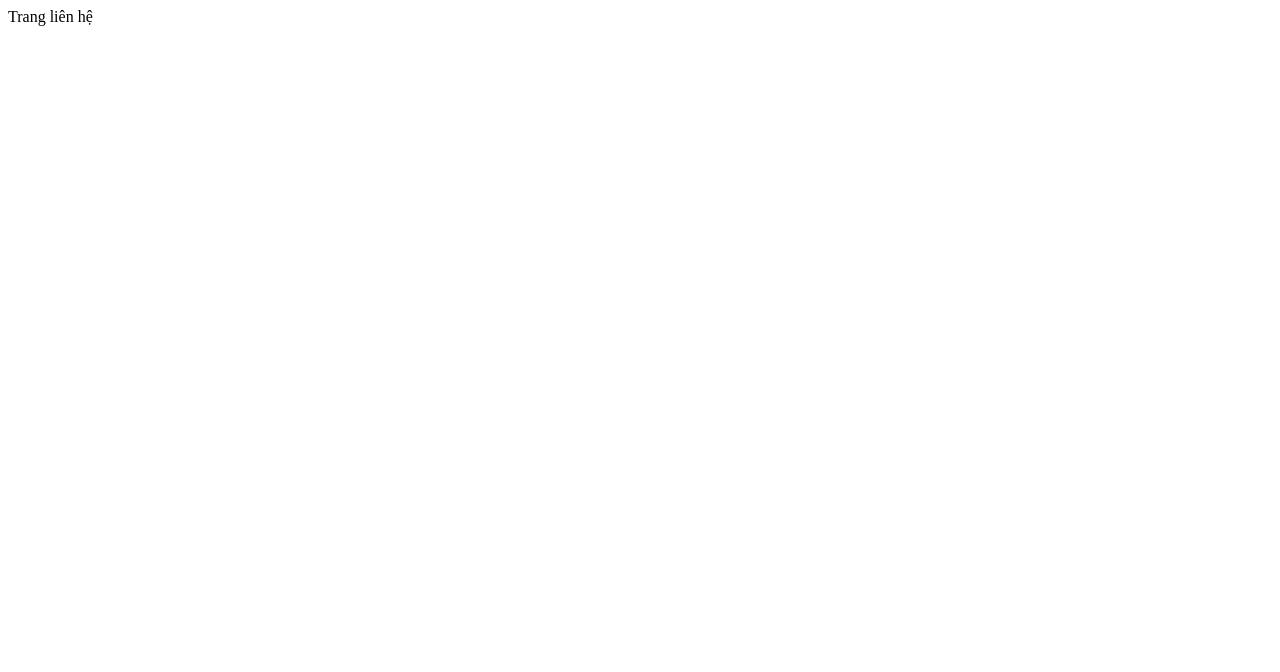
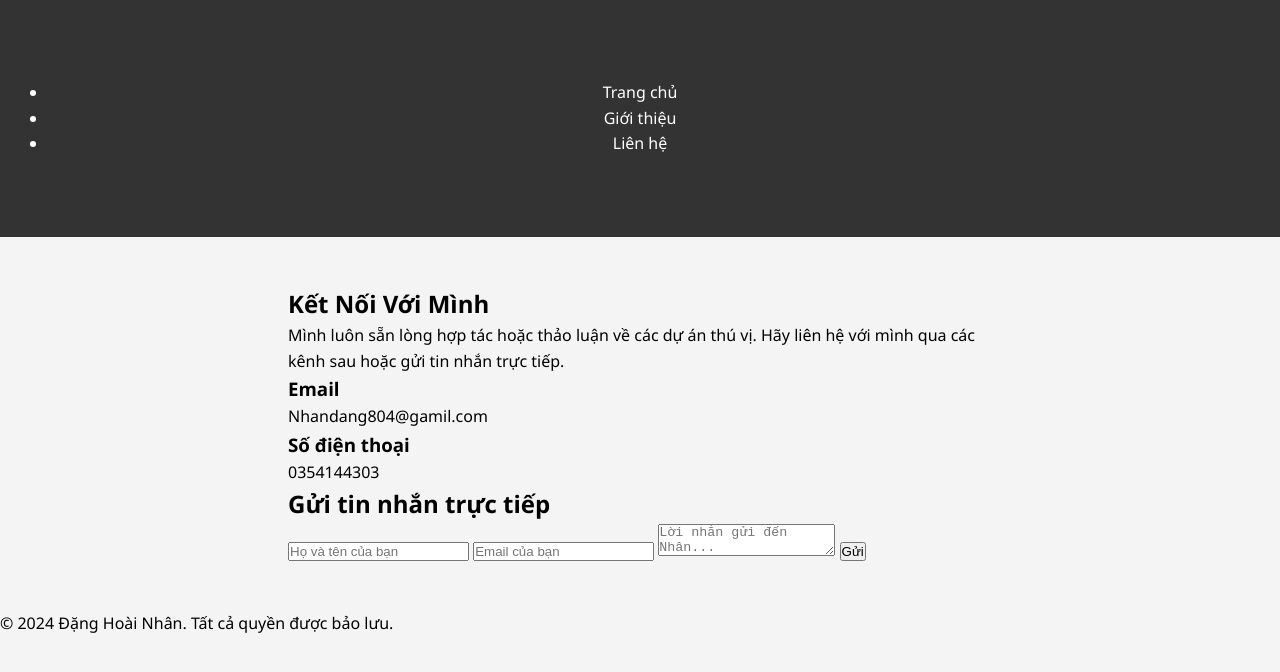
Before and after one commit to Nhandang0305/my-portfolio, a plain HTML site: page contact.html in a window 1280 px wide. Drawn offline with Linux system fonts and the light colour scheme; files that its build step writes are made by us from their sources.

Commit message:
Add files via upload

```diff
--- a/about.html
+++ b/about.html
@@ -1 +1,49 @@
-Trang giới thiệu
+<!DOCTYPE html>
+<html lang="vi">
+<head>
+    <meta charset="UTF-8">
+    <meta name="viewport" content="width=device-width, initial-scale=1.0">
+    <title>Giới Thiệu | Đặng Hoài Nhân - Portfolio</title>
+    <link rel="stylesheet" href="style.css">
+</head>
+<body>
+    <header>
+        <nav>
+            <ul>
+                <li><a href="index.html">Trang chủ</a></li>
+                <li><a href="about.html">Giới thiệu</a></li>
+                <li><a href="contact.html">Liên hệ</a></li>
+            </ul>
+        </nav>
+    </header>
+
+    <main class="container">
+        <section id="about-content">
+            <h1>Về Bản Thân Mình</h1>
+
+            <div class="about-flex">
+                <img src="path/to/your-profile-picture.jpg" alt="Đặng Hoài Nhân" class="profile-pic">
+
+                <div class="about-text">
+                    <p>Xin chào! Mình là <strong>Đặng Hoài Nhân</strong>, một Full-stack Developer tương lai.</p>
+
+                    <h3>Tóm tắt</h3>
+                    <p>Mình đam mê lập trình và phát triển các sản phẩm công nghệ hữu ích. Hiện tại mình đang không ngừng học hỏi và trau dồi các kiến thức mới nhất về phát triển web.</p>
+
+                    <h3>Kỹ năng</h3>
+                    <ul>
+                        <li>Frontend: HTML, CSS, JavaScript, React</li>
+                        <li>Backend: Node.js, Express</li>
+                        <li>Database: MongoDB</li>
+                        <li>Công cụ: Git, Docker</li>
+                    </ul>
+                </div>
+            </div>
+        </section>
+    </main>
+
+    <footer>
+        <p>&copy; 2024 Đặng Hoài Nhân. Tất cả quyền được bảo lưu.</p>
+    </footer>
+</body>
+</html>
--- a/contact.html
+++ b/contact.html
@@ -1 +1,52 @@
-Trang liên hệ
+<!DOCTYPE html>
+<html lang="vi">
+<head>
+    <meta charset="UTF-8">
+    <meta name="viewport" content="width=device-width, initial-scale=1.0">
+    <title>Liên Hệ | Đặng Hoài Nhân - Portfolio</title>
+    <!-- Nhớ liên kết file style để có màu sắc -->
+    <link rel="stylesheet" href="style.css">
+</head>
+<body>
+    <header>
+        <nav>
+            <ul>
+                <li><a href="index.html">Trang chủ</a></li>
+                <li><a href="about.html">Giới thiệu</a></li>
+                <li><a href="contact.html">Liên hệ</a></li>
+            </ul>
+        </nav>
+    </header>
+
+    <main class="container">
+        <section id="contact-content">
+            <h1>Kết Nối Với Mình</h1>
+            <p>Mình luôn sẵn lòng hợp tác hoặc thảo luận về các dự án thú vị. Hãy liên hệ với mình qua các kênh sau hoặc gửi tin nhắn trực tiếp.</p>
+
+            <div class="contact-methods">
+                <div class="contact-item">
+                    <h3>Email</h3>
+                    <p>Nhandang804@gamil.com</p>
+                </div>
+                <div class="contact-item">
+                    <h3>Số điện thoại</h3>
+                    <p>0354144303</p>
+                </div>
+              </div>
+
+            <!-- Phần Form Liên Hệ từ Bài tập 8 (Nên dán code Formspree vào đây) -->
+            <h2>Gửi tin nhắn trực tiếp</h2>
+            <form action="#" method="POST" class="contact-form">
+                <input type="text" name="name" placeholder="Họ và tên của bạn" required>
+                <input type="email" name="email" placeholder="Email của bạn" required>
+                <textarea name="message" placeholder="Lời nhắn gửi đến Nhân..." required></textarea>
+                <button type="submit">Gửi</button>
+            </form>
+        </section>
+    </main>
+
+    <footer>
+        <p>&copy; 2024 Đặng Hoài Nhân. Tất cả quyền được bảo lưu.</p>
+    </footer>
+</body>
+</html>
```
Also changed, not shown: index.html (+21 -0 lines).
